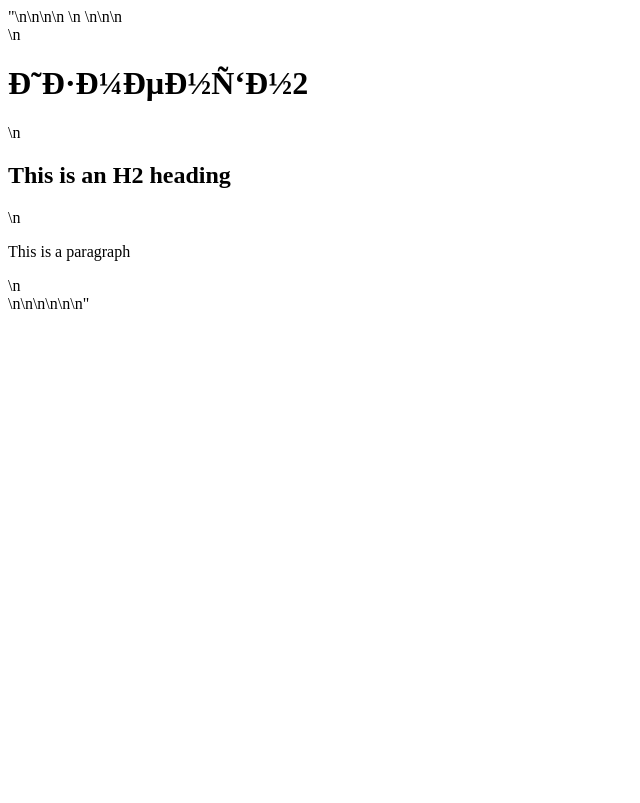
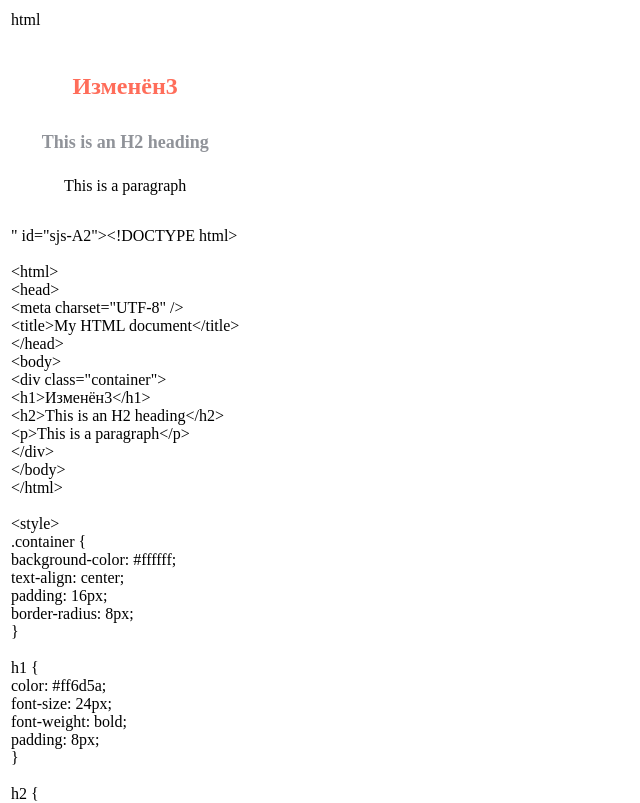
Before and after one commit to makees-n8n/makees-n8n.github.io, a plain HTML site: page index.html in a window 1280 px wide. Shown: the top 803 px of the page, without its empty margins (0-640 px from the left). Drawn offline with Linux system fonts and the light colour scheme.

Commit message:
Обновление README.md

```diff
--- a/index.html
+++ b/index.html
@@ -1 +1,42 @@
-"<!DOCTYPE html>\n\n<html>\n<head>\n  <meta charset=\"UTF-8\" />\n  <title>My HTML document</title>\n</head>\n<body>\n  <div class=\"container\">\n    <h1>Изменён2</h1>\n    <h2>This is an H2 heading</h2>\n    <p>This is a paragraph</p>\n  </div>\n</body>\n</html>\n\n<style>\n.container {\n  background-color: #ffffff;\n  text-align: center;\n  padding: 16px;\n  border-radius: 8px;\n}\n\nh1 {\n  color: #ff6d5a;\n  font-size: 24px;\n  font-weight: bold;\n  padding: 8px;\n}\n\nh2 {\n  color: #909399;\n  font-size: 18px;\n  font-weight: bold;\n  padding: 8px;\n}\n</style>\n\n<script>\nconsole.log(\"Hello World!\");\n</script>"
+<html><head><meta charset="utf-8"/><title>SheetJS Table Export</title></head><body><table><tr><td data-t="s" data-v="html" id="sjs-A1">html</td></tr><tr><td data-t="s" data-v="<!DOCTYPE html>
+
+<html>
+<head>
+  <meta charset="UTF-8" />
+  <title>My HTML document</title>
+</head>
+<body>
+  <div class="container">
+    <h1>Изменён3</h1>
+    <h2>This is an H2 heading</h2>
+    <p>This is a paragraph</p>
+  </div>
+</body>
+</html>
+
+<style>
+.container {
+  background-color: #ffffff;
+  text-align: center;
+  padding: 16px;
+  border-radius: 8px;
+}
+
+h1 {
+  color: #ff6d5a;
+  font-size: 24px;
+  font-weight: bold;
+  padding: 8px;
+}
+
+h2 {
+  color: #909399;
+  font-size: 18px;
+  font-weight: bold;
+  padding: 8px;
+}
+</style>
+
+<script>
+console.log("Hello World!");
+</script>" id="sjs-A2">&lt;!DOCTYPE html&gt;<br/><br/>&lt;html&gt;<br/>&lt;head&gt;<br/>  &lt;meta charset=&quot;UTF-8&quot; /&gt;<br/>  &lt;title&gt;My HTML document&lt;/title&gt;<br/>&lt;/head&gt;<br/>&lt;body&gt;<br/>  &lt;div class=&quot;container&quot;&gt;<br/>    &lt;h1&gt;Изменён3&lt;/h1&gt;<br/>    &lt;h2&gt;This is an H2 heading&lt;/h2&gt;<br/>    &lt;p&gt;This is a paragraph&lt;/p&gt;<br/>  &lt;/div&gt;<br/>&lt;/body&gt;<br/>&lt;/html&gt;<br/><br/>&lt;style&gt;<br/>.container {<br/>  background-color: #ffffff;<br/>  text-align: center;<br/>  padding: 16px;<br/>  border-radius: 8px;<br/>}<br/><br/>h1 {<br/>  color: #ff6d5a;<br/>  font-size: 24px;<br/>  font-weight: bold;<br/>  padding: 8px;<br/>}<br/><br/>h2 {<br/>  color: #909399;<br/>  font-size: 18px;<br/>  font-weight: bold;<br/>  padding: 8px;<br/>}<br/>&lt;/style&gt;<br/><br/>&lt;script&gt;<br/>console.log(&quot;Hello World!&quot;);<br/>&lt;/script&gt;</td></tr></table></body></html>
```
